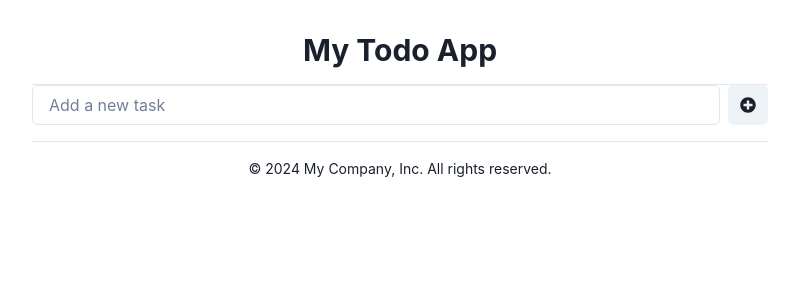
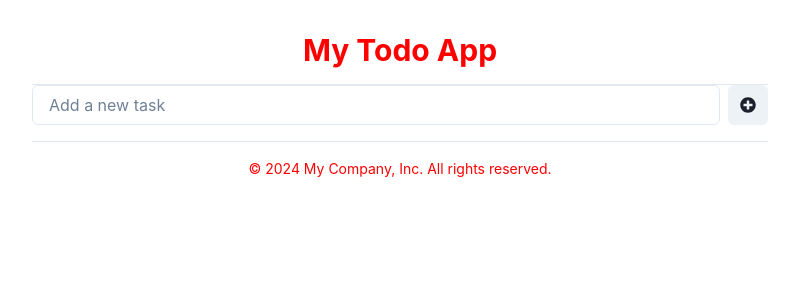
Before and after one commit to GPT-Engineer-App-Dev/clear-task, a React (Vite) app: page / in a window 1280 px wide. Shown: the top 300 px of the page, without its empty margins (240-1039 px from the left). Built offline with nearby package versions, Linux system fonts and the light colour scheme.

Commit message:
Updated the theme colors to shades of red in `src/main.jsx` and applied the brand color to the text in the Header and Footer components for a consistent red theme across the application.
Prompt: Make it red

```diff
--- a/src/components/Footer.jsx
+++ b/src/components/Footer.jsx
@@ -3,7 +3,9 @@ import { Box, Text } from "@chakra-ui/react";
 const Footer = () => {
   return (
     <Box as="footer" width="full" padding="4" borderTop="1px" borderColor="gray.200" textAlign="center">
-      <Text fontSize="sm">&copy; {new Date().getFullYear()} My Company, Inc. All rights reserved.</Text>
+      <Text fontSize="sm" color="brand.900">
+        &copy; {new Date().getFullYear()} My Company, Inc. All rights reserved.
+      </Text>
     </Box>
   );
 };
--- a/src/components/Header.jsx
+++ b/src/components/Header.jsx
@@ -3,7 +3,7 @@ import { Box, Heading } from "@chakra-ui/react";
 const Header = () => {
   return (
     <Box as="header" width="full" padding="4" borderBottom="1px" borderColor="gray.200" textAlign="center">
-      <Heading as="h1" size="lg">
+      <Heading as="h1" size="lg" color="brand.900">
         My Todo App
       </Heading>
     </Box>
--- a/src/main.jsx
+++ b/src/main.jsx
@@ -5,9 +5,9 @@ import { ChakraProvider, extendTheme } from "@chakra-ui/react";
 
 const colors = {
   brand: {
-    900: "#e53e3e",
-    800: "#c53030",
-    700: "#9b2c2c",
+    900: "#ff0000",
+    800: "#e60000",
+    700: "#cc0000",
   },
 };
 
```
